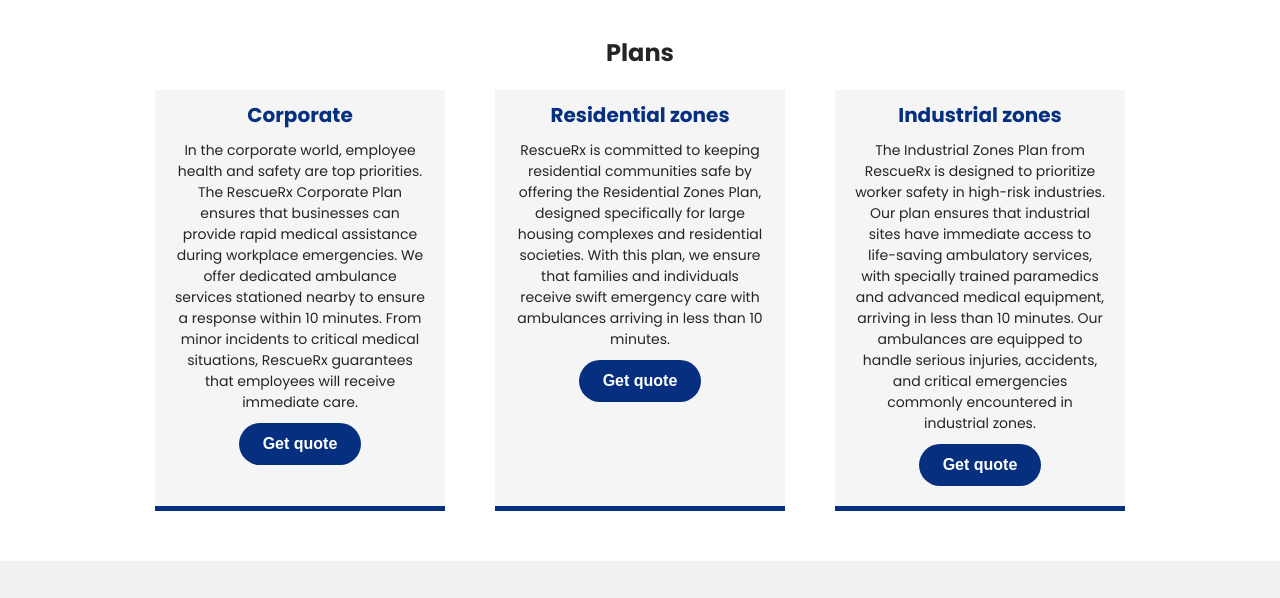
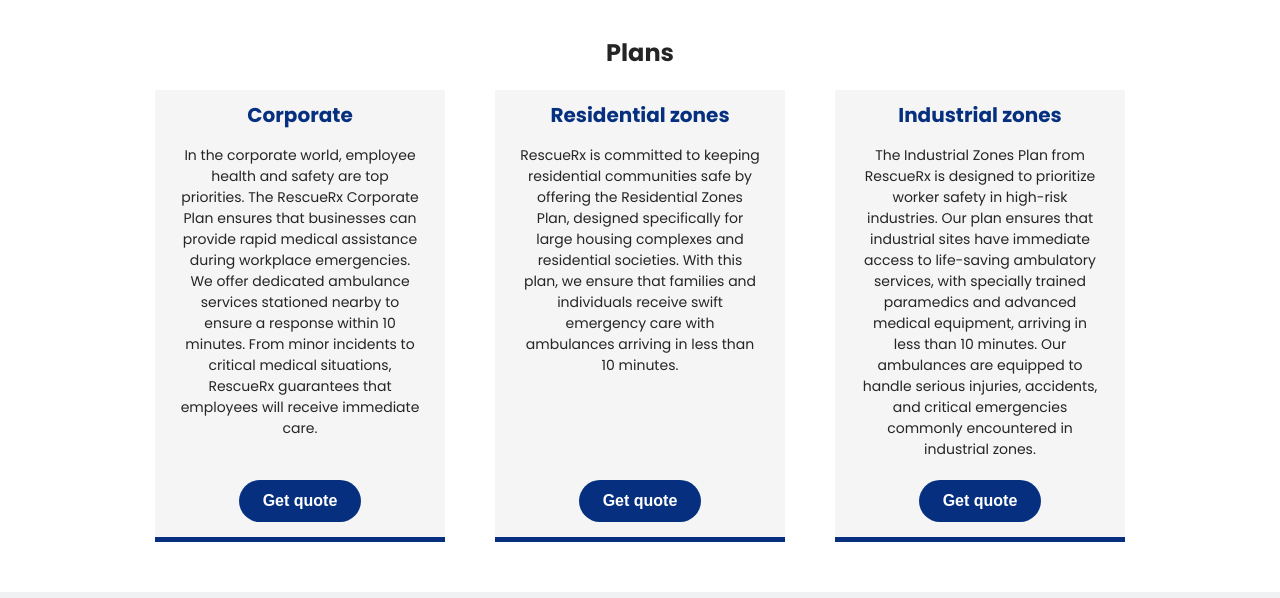
Before and after one commit to rescuerx-dev/website, a website built with Vite: page services.html in a window 1280 px wide. Shown: the part 1540-2138 px from the top of the page. Built offline with nearby package versions, Linux system fonts and the light colour scheme.

Commit message:
few fixes done

```diff
--- a/src/index.css
+++ b/src/index.css
@@ -23,6 +23,8 @@
     }
 
     main button {
+        width: 200px;
+        text-align: center;
         margin-top: 15px;
         padding: 12px 32px;
     }
--- a/src/services.css
+++ b/src/services.css
@@ -56,9 +56,11 @@
 }
 
 .plans .service-block p{
+    text-align: center;
     color: var(--text-black);
     font-size: 14px;
-    padding: 10px;
+    height: 75%;
+    padding: 15px;
 }
 
 .plans .service-block button{
@@ -66,6 +68,7 @@
 }
 
 .plans .service-block:hover{
+
     background: var(--primary-blue);
 }
 
```
